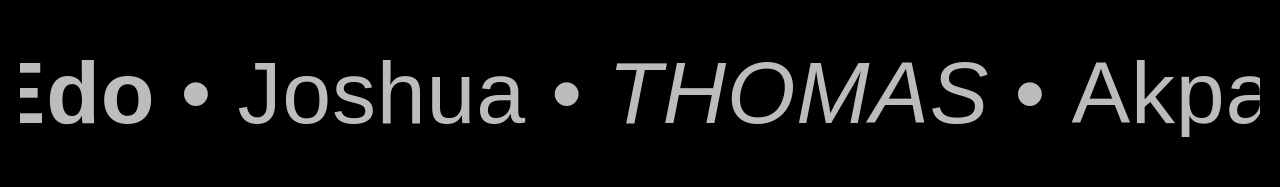
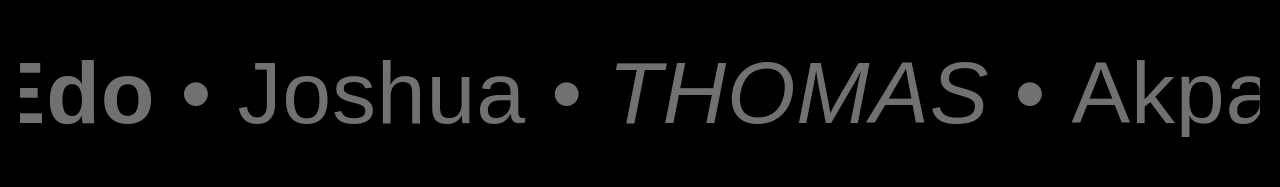
Before and after one commit to joshuaedo/portfolio-v4-vite, a React (Vite) app: page / in a window 1280 px wide. Shown: the part 835-1022 px from the top of the page. Built offline with nearby package versions, Linux system fonts and the light colour scheme; a web font is replaced by a local one.

Commit message:
Update main.css

```diff
--- a/src/main.css
+++ b/src/main.css
@@ -16,7 +16,7 @@
   transition: transform 0.5s;
 }
 .text-reveal__fade-in {
-  animation: fadeInAnimation ease 1.5s;
+  animation: fadeInAnimation ease 2.5s;
   animation-iteration-count: 1;
 }
 @keyframes fadeInAnimation {
```
